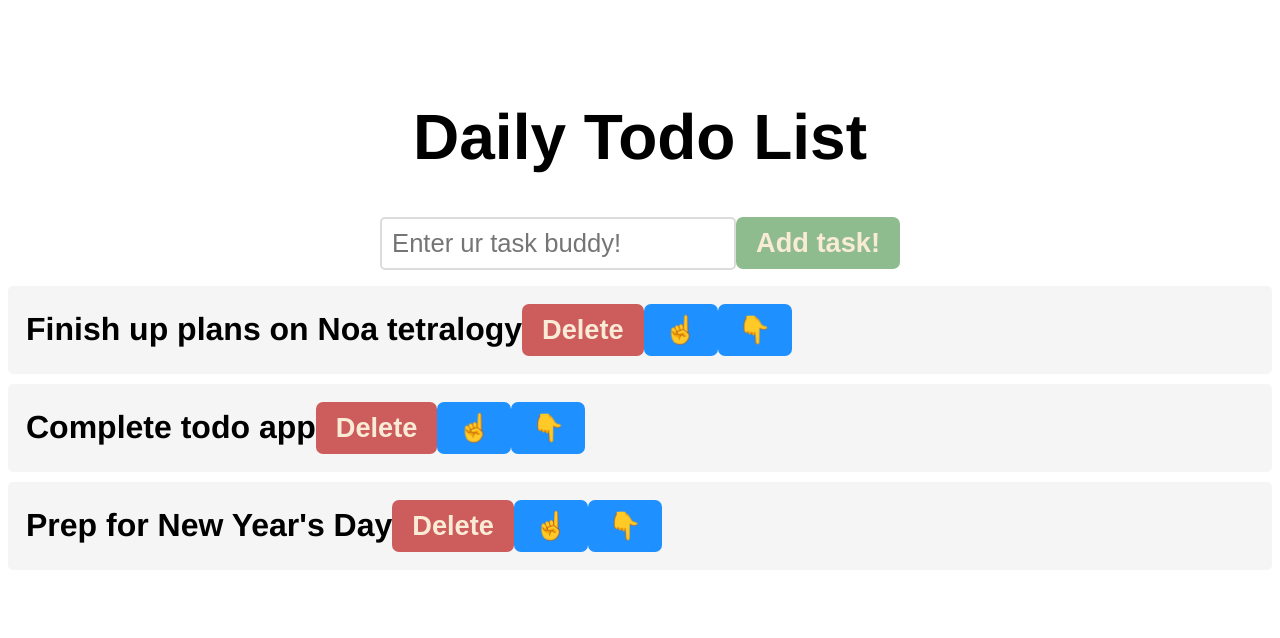
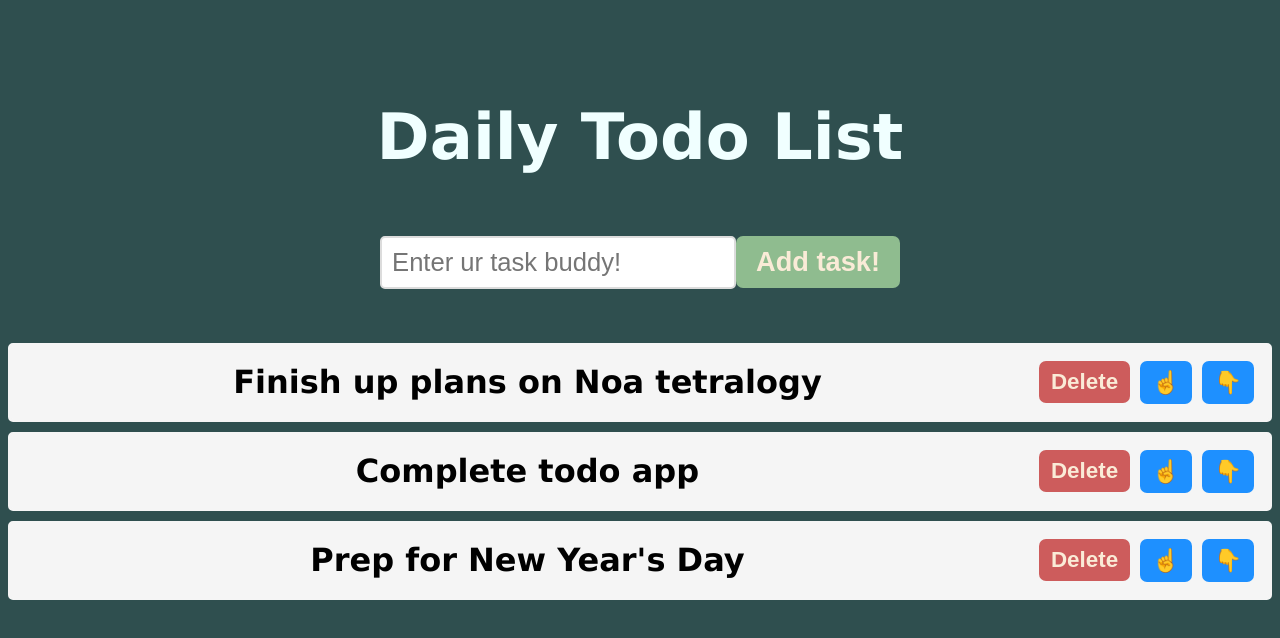
Before and after one commit to Time-Lord-Victorious/daily-todo-app, a React (Vite) app: page / in a window 1280 px wide. Shown: the top 638 px of the page. Built offline with nearby package versions, Linux system fonts and the light colour scheme.

Commit message:
progress for today

```diff
--- a/src/ToDoList.jsx
+++ b/src/ToDoList.jsx
@@ -4,7 +4,7 @@ function ToDoList() {
 
 
 
-    const [tasks, setTasks] = useState(["Finish up plans on Noa tetralogy", "Complete todo app", "Prep for New Year's Day"]);
+    const [tasks, setTasks] = useState(["Finish up plans on Noa tetralogy ", "Complete todo app ", "Prep for New Year's Day "]);
 
     const [newTask, setNewTask] = useState("");
 
@@ -12,9 +12,14 @@ function ToDoList() {
         setNewTask(event.target.value);
     }
     function addTask() {
-
+        if (newTask.trim() !== "") {
+            setTasks(t => [...t, newTask]);
+            setNewTask("");
+        }
     }
     function deleteTask(index) {
+        const updatedTasks = tasks.filter((_, i) => i !== index);
+        setTasks(updatedTasks)
 
     }
     function moveTaskUp(index) {
@@ -29,6 +34,7 @@ function ToDoList() {
     return (
         <div className="to-do-list">
             <h1>Daily Todo List</h1>
+            < br />
             <div>
                 <input
                     type="text"
@@ -41,7 +47,8 @@ function ToDoList() {
                     Add task!
                 </button>
             </div>
-
+            <br />
+            <br />
             <ol>
                 {tasks.map((task, index) =>
 
--- a/src/index.css
+++ b/src/index.css
@@ -1,11 +1,16 @@
+body {
+    background-color: darkslategray;
+}
+
 .to-do-list {
-    font-family: 'Franklin Gothic Medium', 'Arial Narrow', Arial, sans-serif;
+    font-family: 'Lucida Sans', 'Lucida Sans Regular', 'Lucida Grande', 'Lucida Sans Unicode', Geneva, Verdana, sans-serif;
     text-align: center;
     margin-top: 100px;
 }
 
 h1 {
     font-size: 4rem;
+    color: azure;
 }
 
 button {
@@ -66,3 +71,17 @@ li {
     display: flex;
     align-items: center;
 }
+
+.text {
+    flex: 1;
+    /* flex-shrink: 1;
+    flex-basis: 0%; */
+}
+
+.delete-button,
+.move-button {
+    padding: 8px 12px;
+    font-size: 1.4rem;
+    margin-left: 10px;
+
+}
```
